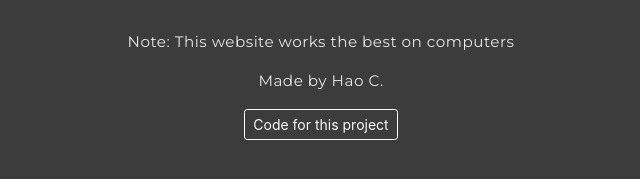
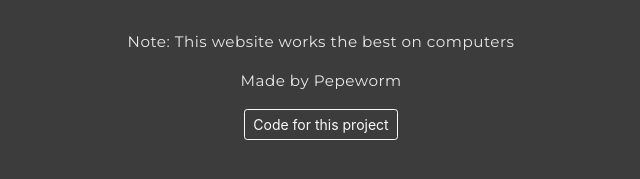
Before and after one commit to pepeworm/piano-simulator, a plain HTML site: page index.html in a window 1280 px wide. Shown: the part 913-1092 px from the top of the page, 319-959 px from the left. Drawn offline with nearby package versions, Linux system fonts and the light colour scheme.

Commit message:
Update index.html

```diff
--- a/index.html
+++ b/index.html
@@ -112,7 +112,7 @@
     <footer>
         <div class="container-fluid">
             <p>Note: This website works the best on computers</p>
-            <p>Made by Hao C.</p>
+            <p>Made by Pepeworm</p>
             <a href="https://github.com/pepe-web-dev/piano-simulator/" class="btn btn-sm btn-outline-light" target="_blank">Code for
                 this project</a>
         </div>
```
